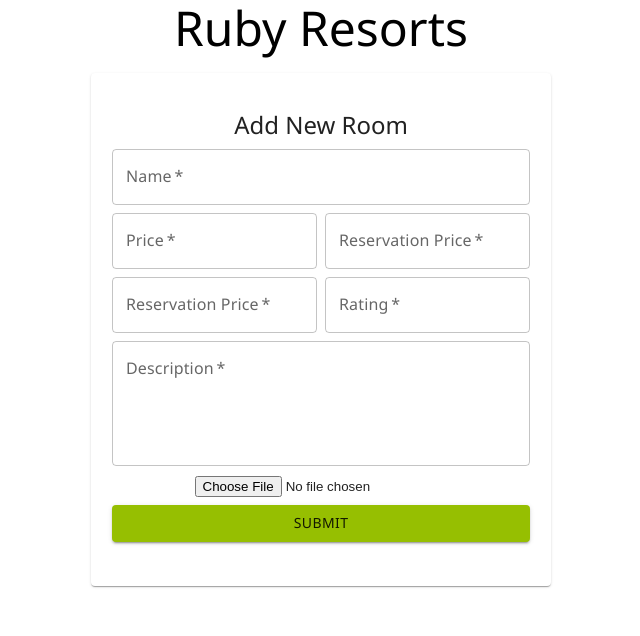
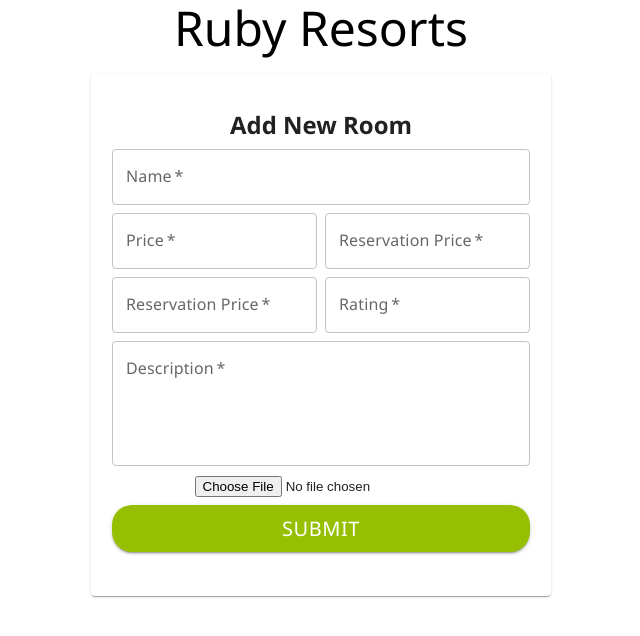
Before and after one commit to anthonymr/ruby-resorts-frontend, a React (Create React App) app: page /add in a window 1280 px wide. Shown: the top 636 px of the page, without its empty margins (319-959 px from the left). Built offline with nearby package versions, Linux system fonts and the light colour scheme.

Commit message:
Changed styles as per suggession

```diff
--- a/src/components/addRoom/AddRoom.jsx
+++ b/src/components/addRoom/AddRoom.jsx
@@ -14,7 +14,7 @@ const AddRoom = () => (
     <Grid>
       <Card style={{ maxWidth: 450, padding: '20px 5px', margin: '0 auto' }}>
         <CardContent>
-          <Typography gutterBottom variant="h5">
+          <Typography sx={{fontWeight: "bold", fontSize:"30px"}} gutterBottom variant="h5">
             Add New Room
           </Typography>
           <form onSubmit={handleSubmit}>
@@ -43,7 +43,7 @@ const AddRoom = () => (
 
               </Grid>
               <Grid item xs={12}>
-                <Button type="submit" variant="contained" color="secondary" fullWidth>Submit</Button>
+                <Button type="submit" variant="contained" color="secondary" fullWidth sx={{borderRadius: "20px", color: "white", fontSize: "20px"}}>Submit</Button>
               </Grid>
 
             </Grid>
```
